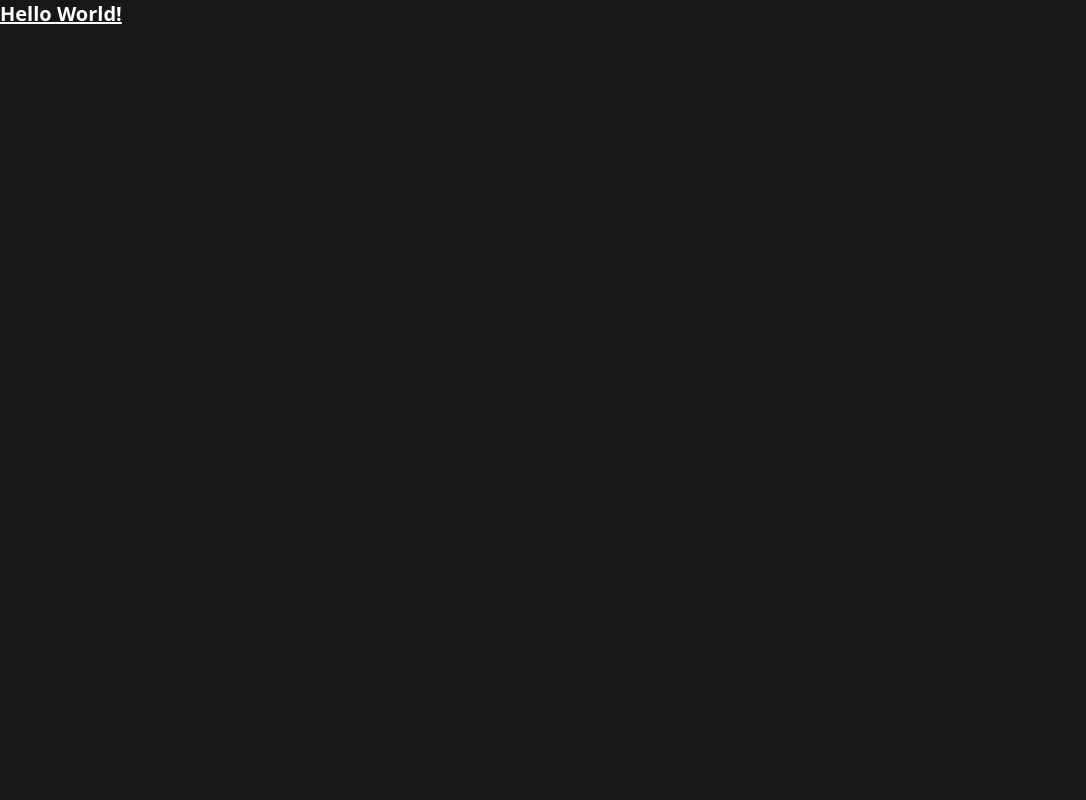
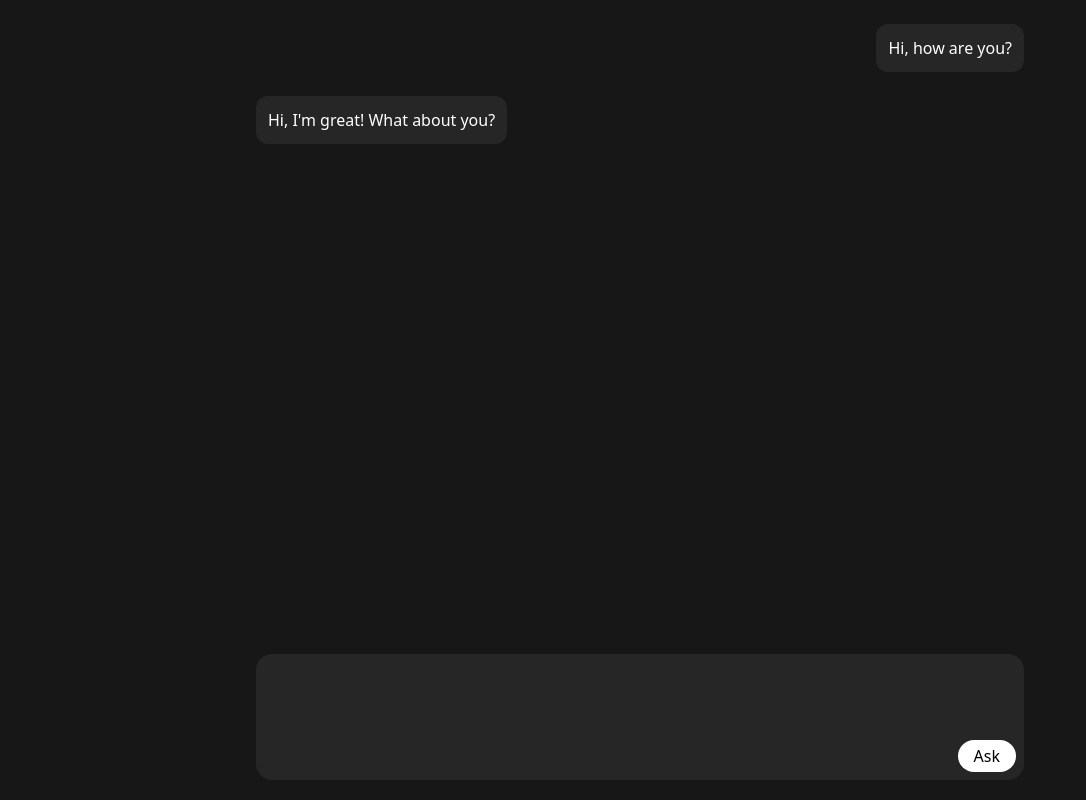
Before and after one commit to akghosh111/genai_js_full, a website: page tool-calling/frontend/index.html in a window 1280 px wide. Shown: the whole page, without its empty margins (0-1086 px from the left). Drawn offline with nearby package versions, Linux system fonts and the light colour scheme.

Commit message:
basic chat ui

```diff
--- a/tool-calling/frontend/index.html
+++ b/tool-calling/frontend/index.html
@@ -7,7 +7,28 @@
     <script src="https://cdn.jsdelivr.net/npm/@tailwindcss/browser@4"></script>
 </head>
 <body class="bg-neutral-900 text-white overflow-x-hidden">
-    <h1 class="text-xl font-bold underline">Hello World!</h1>
+    <div class="container mx-auto max-w-3xl">
+        <!-- Messages goes here -->
+
+        <!-- user message -->
+        <div class="my-6 bg-neutral-800 p-3 rounded-xl ml-auto max-w-fit">
+            Hi, how are you?
+        </div>
+
+        <!-- assistant message -->
+        <div class="my-6 bg-neutral-800 p-3 rounded-xl mr-auto max-w-fit">
+            Hi, I'm great! What about you?
+        </div>
+        <!-- Bottom textarea goes here -->
+        <div class="fixed inset-x-0 bottom-0 flex items-center justify-center">
+            <div class="bg-neutral-800 p-2 rounded-2xl w-full max-w-3xl mb-5">
+                <textarea class="w-full resize-none outline-0 p-3" rows="2"></textarea>
+                <div class="flex justify-end items-center">
+                    <button class="bg-white px-4 py-1 rounded-full text-black cursor-pointer hover:bg-gray-300">Ask</button>
+                </div>
+            </div>
+        </div>
+    </div>
     <script src="./script.js"></script>
 </body>
 </html>
```
